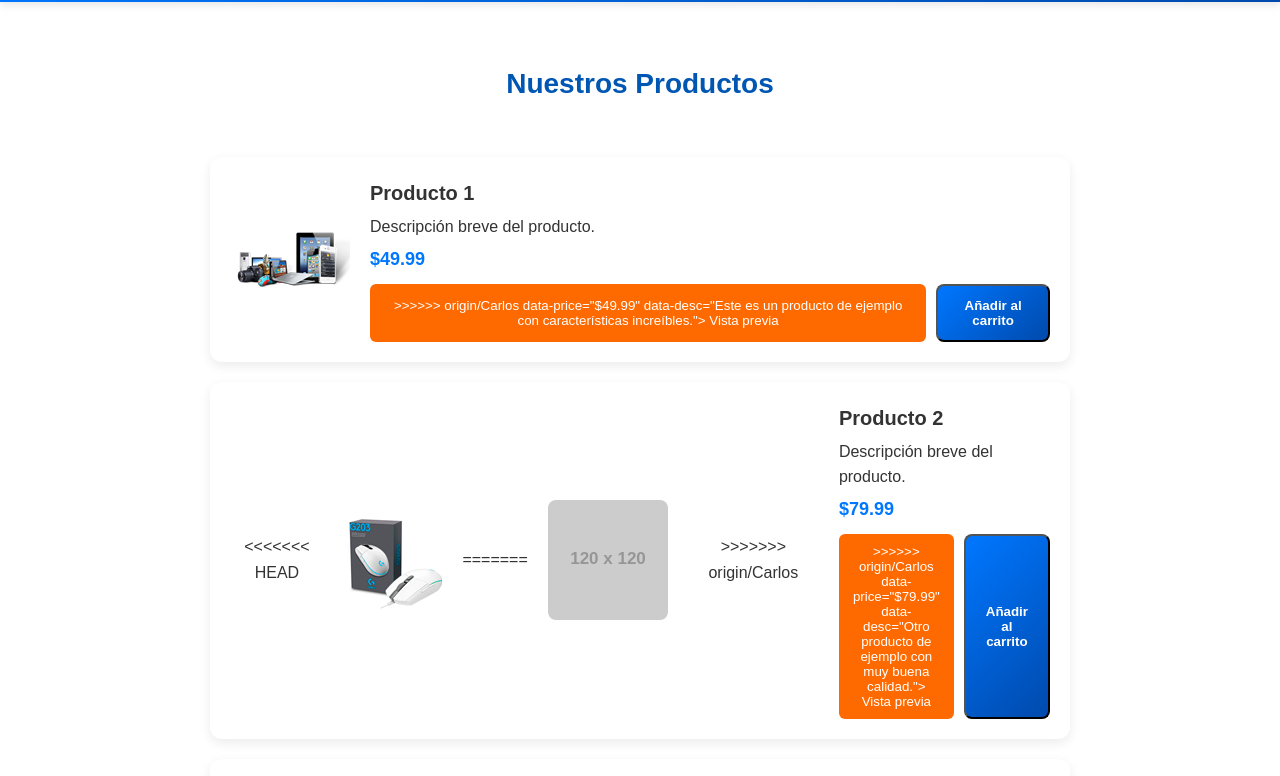
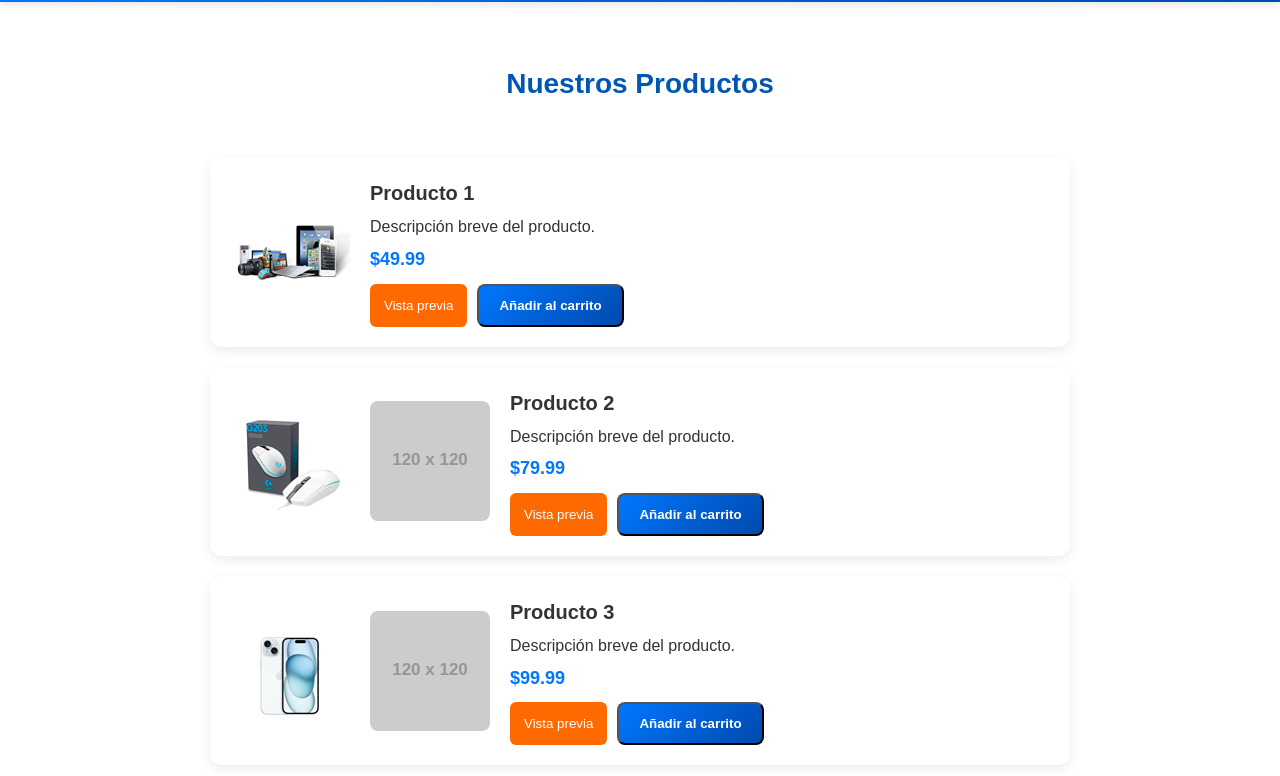
Before and after one commit to CarlosHernCAs/ProyectoWebV, a plain HTML site: page productos.html in a window 1280 px wide. Shown: the part 72-848 px from the top of the page. Drawn offline with Linux system fonts and the light colour scheme; placeholder pictures from the web are drawn by us.

```diff
--- a/productos.html
+++ b/productos.html
@@ -38,11 +38,7 @@
           <div class="producto-btns">
             <button class="btn-preview"
               data-title="Producto 1"
-<<<<<<< HEAD
               data-img="img/Electronico.png"
-=======
-              data-img="https://via.placeholder.com/400"
->>>>>>> origin/Carlos
               data-price="$49.99"
               data-desc="Este es un producto de ejemplo con características increíbles.">
               Vista previa
@@ -54,13 +50,13 @@
 
       <!-- Producto 2 -->
       <div class="producto-item">
-<<<<<<< HEAD
+
         <div class="producto-img" Style="width: 120px; height: 120px; overflow: hidden; display: flex; align-items: center; justify-content: center;">
         <img src="img/Mouse.png" alt="Producto 2">
         </div>
-=======
+
         <img src="https://via.placeholder.com/120" alt="Producto 2">
->>>>>>> origin/Carlos
+
         <div class="producto-info">
           <h3>Producto 2</h3>
           <p>Descripción breve del producto.</p>
@@ -68,11 +64,8 @@
           <div class="producto-btns">
             <button class="btn-preview"
               data-title="Producto 2"
-<<<<<<< HEAD
               data-img="img/Mouse.png"
-=======
               data-img="https://www.pngwing.com/es/free-png-dkhnn/download"
->>>>>>> origin/Carlos
               data-price="$79.99"
               data-desc="Otro producto de ejemplo con muy buena calidad.">
               Vista previa
@@ -84,13 +77,12 @@
 
       <!-- Producto 3 -->
       <div class="producto-item">
-<<<<<<< HEAD
+
         <div class="producto-img" Style="width: 120px; height: 120px; overflow: hidden; display: flex; align-items: center; justify-content: center;">
         <img src="img/Celular.png" alt="Producto 3">
         </div>
-=======
+
         <img src="https://via.placeholder.com/120" alt="Producto 3">
->>>>>>> origin/Carlos
         <div class="producto-info">
           <h3>Producto 3</h3>
           <p>Descripción breve del producto.</p>
@@ -98,11 +90,8 @@
           <div class="producto-btns">
             <button class="btn-preview"
               data-title="Producto 3"
-<<<<<<< HEAD
               data-img="img/Celular.png"
-=======
               data-img="https://via.placeholder.com/400"
->>>>>>> origin/Carlos
               data-price="$99.99"
               data-desc="Producto destacado con excelente valoración de clientes.">
               Vista previa
@@ -111,7 +100,6 @@
           </div>
         </div>
       </div>
-<<<<<<< HEAD
 
       <!-- Producto 4 -->
       <div class="producto-item">
@@ -156,8 +144,6 @@
           </div>
         </div>
       </div>
-=======
->>>>>>> origin/Carlos
     </div>
   </section>
 
```
